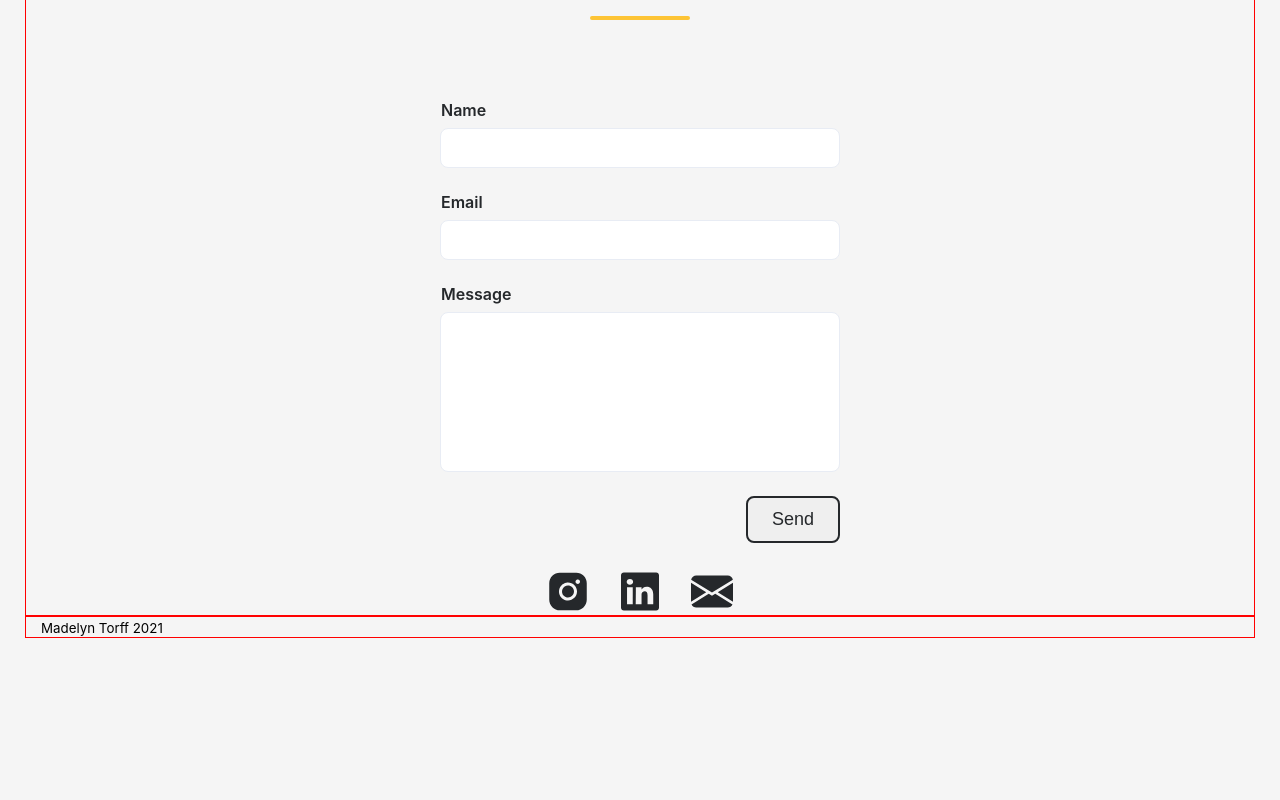
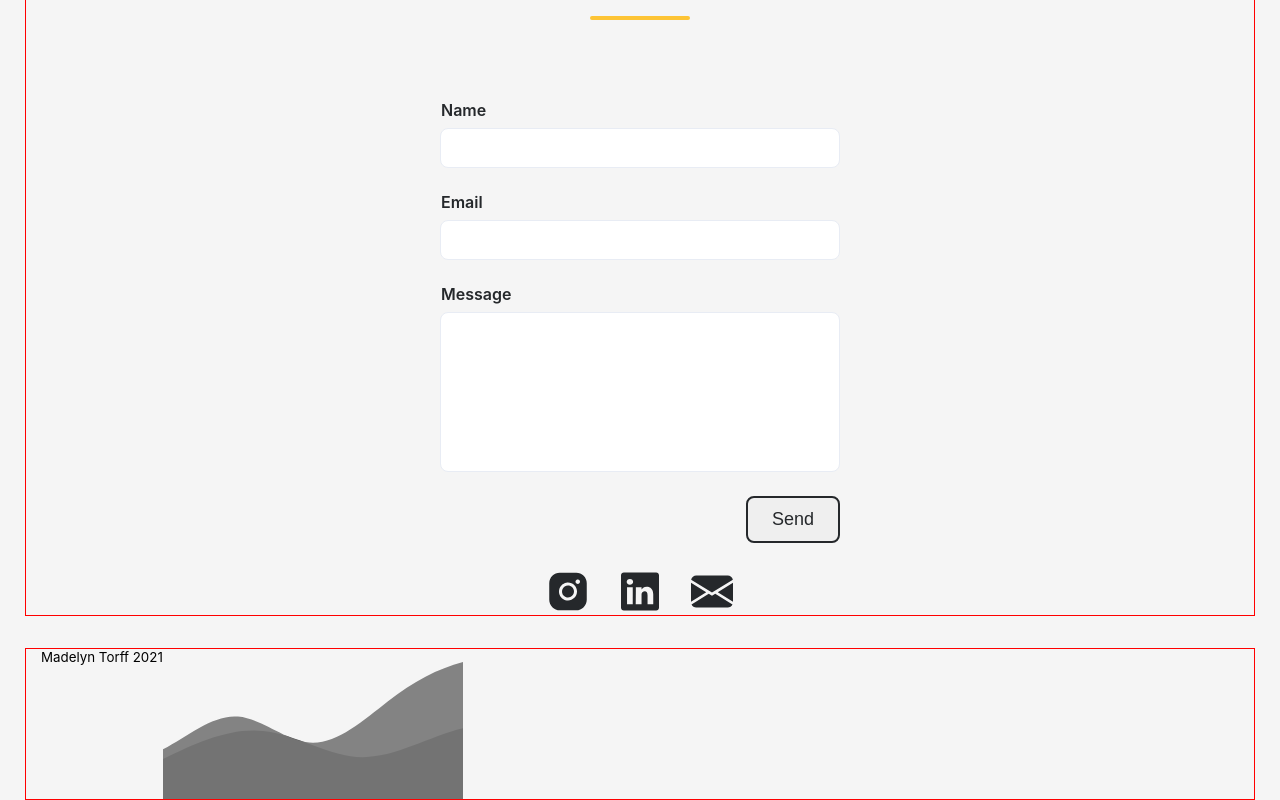
Before and after one commit to Kostya411/3_portfolio_Kostya, a React (Vite) app: page / in a window 1280 px wide. Shown: the part 3554-4354 px from the top of the page. Before the commit the page ends 4192 px from the top, so only its background shows below. Built offline with nearby package versions, Linux system fonts and the light colour scheme.

Commit message:
commit 8 footer

```diff
--- a/src/assets/layout/footer/Footer.tsx
+++ b/src/assets/layout/footer/Footer.tsx
@@ -1,16 +1,27 @@
 import styled from "styled-components";
 import {Container} from "../../../components/Conteiner.styled.tsx";
+import footer from "../../images/footer.svg"
+import {FlexWrapper} from "../../../components/FlexWrapper.styled.tsx";
 
 export const Footer = () => {
     return (
         <FooterStyled>
             <Container>
-                <Copyright>Madelyn Torff 2021 </Copyright>
+                <FlexWrapper>
+                    <Copyright>Madelyn Torff 2021 </Copyright>
+                    <FooterImg src={`${footer}`} alt="footer"/>
+                </FlexWrapper>
+
             </Container>
         </FooterStyled>
     )
 }
 
 const FooterStyled = styled.footer`
+    text-align: center;
+    padding-top: 32px;
 `
-const Copyright = styled.small``
+const Copyright = styled.small`
+`
+const FooterImg = styled.img`
+    `
```
Also changed, not shown: src/assets/images/footer.svg.
